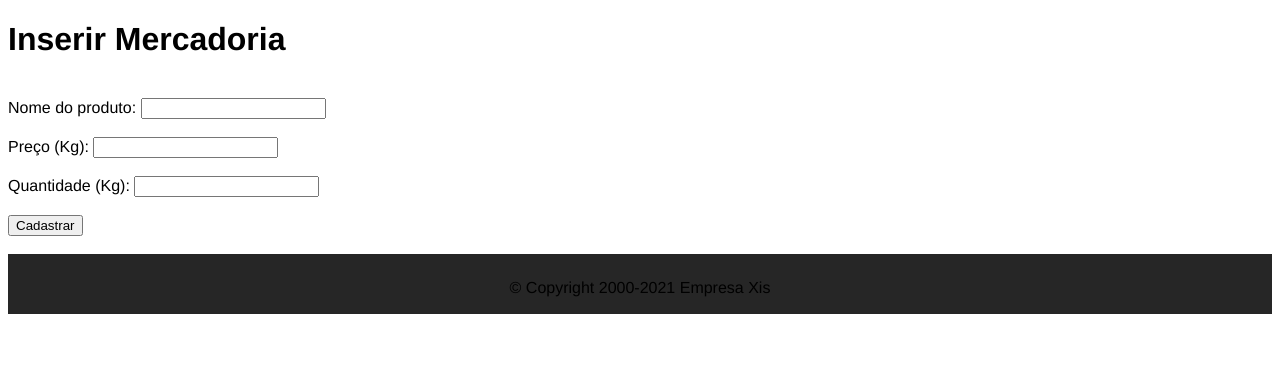
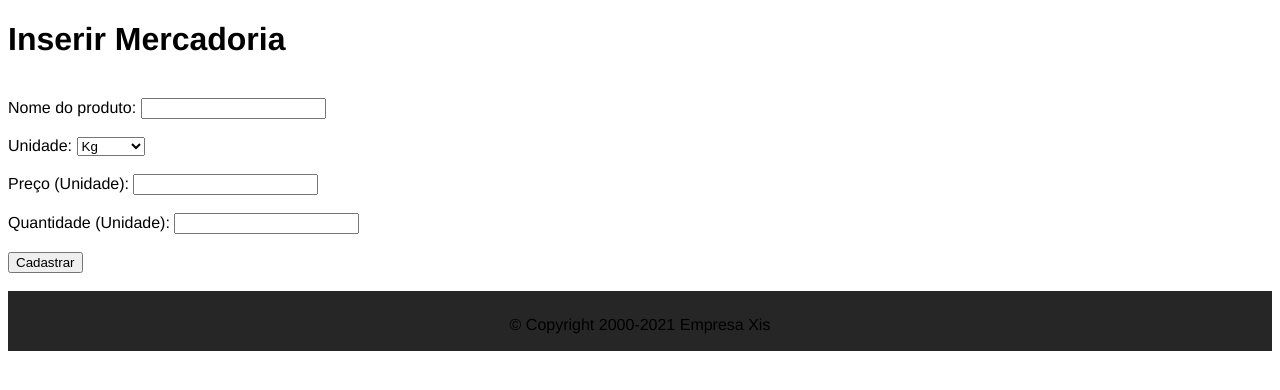
Before and after one commit to LexiconFive/Controle-de-Estoque, a PHP site: page /index.php?pagina=inserir_mercadoria in a window 1280 px wide. Shown: the part 208-598 px from the top of the page. Run offline with PHP 8.4, Linux system fonts and the light colour scheme.

Commit message:
unidades

```diff
--- a/Projeto/home.php
+++ b/Projeto/home.php
@@ -27,8 +27,9 @@
             <tr>
 
                 <th>Produto</th>
-                <th>Preço (Kg)</th>
-                <th>Quantidade (Kg)</th>
+                <th>Unidade</th>
+                <th>Preço (Unidade)</th>
+                <th>Quantidade (Unidade)</th>
                 <th>Deletar</th>
                 <th>Editar</th>
 
@@ -44,6 +45,7 @@
     while($linha = mysqli_fetch_array($consulta_estoque)){
 
         echo '<td>'.$linha['produto'].'</td>';
+        echo '<td>'.$linha['unidade'].'</td>';
         echo '<td>R$ '.$linha['preco'].'</td>';
         echo '<td>'.$linha['quantidade'].'</td>';
         echo '<td><form method="post" action="deletar_mercadoria.php">
--- a/Projeto/inserir_mercadoria.html
+++ b/Projeto/inserir_mercadoria.html
@@ -14,10 +14,16 @@
         Nome do produto:
         <input type="text" id="produto" name="produto">
         <br><br>
-        Preço (Kg):
+        Unidade:
+        <select id="unidade" name="unidade">
+            <option>Kg</option>
+            <option>Unitário</option>
+        </select>
+        <br><br>
+        Preço (Unidade):
         <input type="number" id="preco" name="preco" step=".01">
         <br><br>
-        Quantidade (Kg):
+        Quantidade (Unidade):
         <input type="number" min="0" id="quantidade" name="quantidade">
         <br><br>
         <input type="submit" value="Cadastrar">
--- a/Projeto/processa_alterar_mercadoria.php
+++ b/Projeto/processa_alterar_mercadoria.php
@@ -4,10 +4,11 @@ $connection = include 'db.php';
 
 $id = $_POST['id'];
 $produto = $_POST['produto'];
+$unidade = $_POST['unidade'];
 $preco = $_POST['preco'];
 $quantidade = $_POST['quantidade'];
 
-$query = "UPDATE tabela SET produto = '$produto', preco = $preco, quantidade = $quantidade
+$query = "UPDATE tabela SET produto = '$produto', unidade = '$unidade',preco = $preco, quantidade = $quantidade
           WHERE id = $id";
 
 mysqli_query($connection, $query);
--- a/Projeto/processa_inserir_mercadoria.php
+++ b/Projeto/processa_inserir_mercadoria.php
@@ -3,11 +3,12 @@
 $connection = include 'db.php';
 
 $produto = $_POST['produto'];
+$unidade = $_POST['unidade'];
 $preco = $_POST['preco'];
 $quantidade = $_POST['quantidade'];
 
-$query = "INSERT INTO tabela (produto, preco, quantidade)
-            VALUES('$produto', $preco, $quantidade)";
+$query = "INSERT INTO tabela (produto, unidade, preco, quantidade)
+            VALUES('$produto', '$unidade', $preco, $quantidade)";
 
 mysqli_query($connection, $query);
 header('location:index.php?pagina=home');
```
Also changed, not shown: Projeto/alterar_mercadoria.php (+14 -0 lines).
